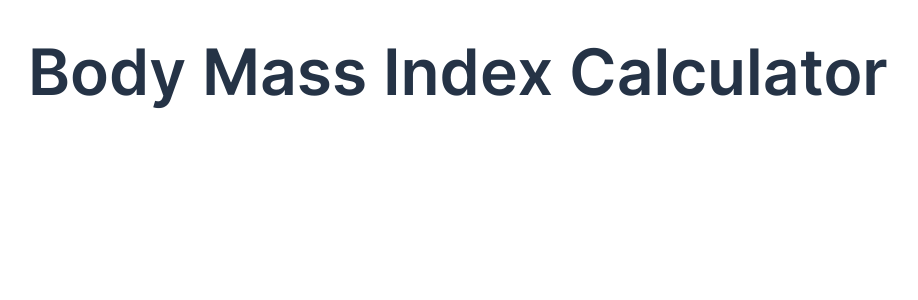
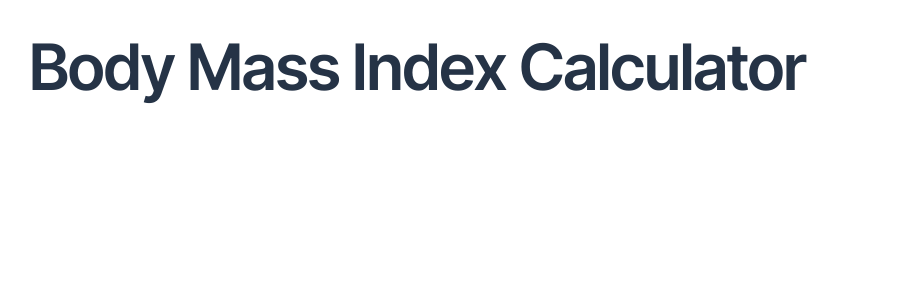
Before and after one commit to MattPahuta/bmi-calculator, a React (Vite) app: page / in a window 1280 px wide. Shown: the top 300 px of the page, without its empty margins (36-954 px from the left). Built offline with nearby package versions, Linux system fonts and the light colour scheme.

Commit message:
Add expanded custom TW utility font style classes

```diff
--- a/index.html
+++ b/index.html
@@ -2,12 +2,18 @@
 <html lang="en">
   <head>
     <meta charset="UTF-8" />
-    <link rel="icon" href="/favicon.ico">
+    <link
+      rel="icon"
+      type="image/png"
+      sizes="32x32"
+      href="/favicon-32x32.png" />
     <link rel="icon" type="image/svg+xml" href="/favicon.svg" />
-    <meta name="viewport" content="width=device-width, initial-scale=1.0" />
+    <meta
+      name="viewport"
+      content="width=device-width, initial-scale=1.0" />
     <title>BMI Calculator</title>
   </head>
-  <body class="min-h-screen font-brand">
+  <body class="min-h-screen">
     <div id="root"></div>
     <script type="module" src="/src/main.tsx"></script>
   </body>
--- a/src/App.tsx
+++ b/src/App.tsx
@@ -3,7 +3,7 @@ function App() {
     <main className="min-h-screen py-8 px-6">
       {/* wrapper div */}
       <div className="max-w-6xl mx-auto">
-        <h1 className="text-preset-2 lg:text-preset-1 leading-tight font-semibold text-blue-900">
+        <h1 className="text-preset-2 lg:text-preset-1 text-blue-900">
           Body Mass Index Calculator
         </h1>
       </div>
--- a/src/index.css
+++ b/src/index.css
@@ -1,23 +1,18 @@
 @import "tailwindcss";
-
-@view-transition {
-  navigation: auto;
-}
 
 @font-face {
   font-family: "Inter";
-  src: url("../src/assets//fonts/Inter-VariableFont_slnt\,wght.ttf");
+  src: url("./assets/fonts/Inter-VariableFont_slnt,wght.ttf");
   font-style: normal;
   font-display: swap;
   font-weight: 400 700;
-  font-optical-sizing: auto;
 }
 
-/* text sizes and weights */
-
-
 @theme {
+  --color-*: initial;
   /* brand colors and font */
+  --color-white: hsl(0, 0%, 100%);
+  --color-black: hsl(0, 0%, 0%);
   --color-grey-500: hsl(215, 17%, 45%);
   --color-grey-300: hsl(215, 43%, 77%);
   --color-blue-900: hsl(215, 31%, 21%);
@@ -25,14 +20,38 @@
   --color-blue-300: hsl(209, 69%, 82%);
   --color-blue-100: hsl(218, 94%, 94%);
 
-  --font-brand: "Inter", sans-serif;
+  --font-sans: "Inter", sans-serif;
 
   --text-preset-1: 4rem;
+  --text-preset-1--line-height: 1.1;
+  --text-preset-1--letter-spacing: -0.05em;
+  --text-preset-1--font-weight: 600;
+
   --text-preset-2: 3rem;
+  --text-preset-2--line-height: 1.1;
+  --text-preset-2--letter-spacing: -0.05em;
+  --text-preset-2--font-weight: 600;
+
   --text-preset-3: 2rem;
+  --text-preset-3--line-height: 1.1;
+  --text-preset-3--letter-spacing: -0.05em;
+  --text-preset-3--font-weight: 600;
+
   --text-preset-4: 1.5rem;
+  --text-preset-4--line-height: 1.2;
+  --text-preset-4--letter-spacing: -0.05em;
+  --text-preset-4--font-weight: 600;
+
   --text-preset-5: 1.25rem;
+  --text-preset-5--line-height: 1.2;
+  --text-preset-5--letter-spacing: -0.05em;
+  --text-preset-5--font-weight: 600;
+
+  /* preset 6 and 7, reg and bold */
   --text-preset-6: 1rem;
+  --text-preset-6--line-height: 1.5;
+
   --text-preset-7: 0.875rem;
+  --text-preset-7--line-height: 1.5;
 
 }
```
